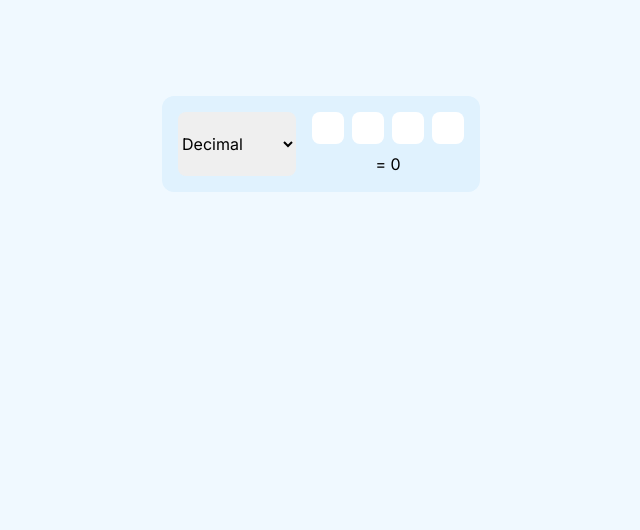
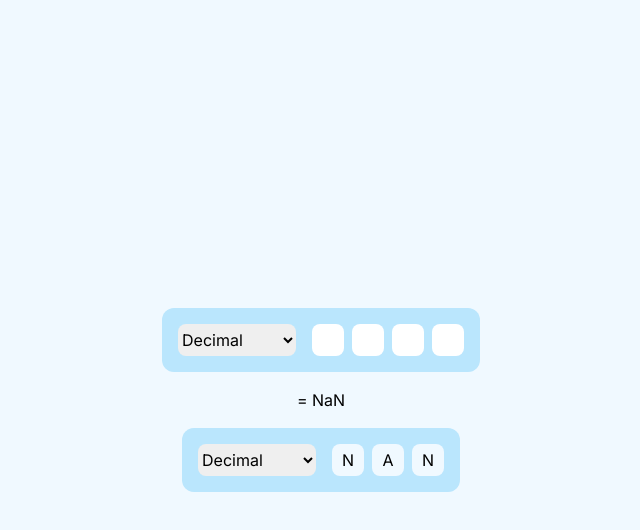
Before and after one commit to kevinthegreat1/number-converter, a Next.js app: page / in a window 1280 px wide. Shown: the top 530 px of the page, without its empty margins (319-959 px from the left). Built offline with nearby package versions, Linux system fonts and the light colour scheme.

Commit message:
Add output

```diff
--- a/src/app/page.tsx
+++ b/src/app/page.tsx
@@ -1,9 +1,16 @@
-import Input from "@/components/input";
+"use client";
+
+import NumberComponent from "@/components/number-component";
+import {useState} from "react";
 
 export default function Home() {
+  const [number, setNumber] = useState(0);
+
   return (
-    <main className="flex min-h-screen flex-col items-center justify-between p-24 bg-sky-50">
-      <Input/>
+    <main className="flex min-h-screen flex-col items-center justify-center p-24 gap-4 bg-sky-50">
+      <NumberComponent input={true} setNumber={setNumber}/>
+      <div>= {number}</div>
+      <NumberComponent input={false} number={number}/>
     </main>
   );
 }
--- a/src/components/decimal-number.tsx
+++ /dev/null
@@ -1,29 +0,0 @@
-"use client";
-
-import {useState} from "react";
-
-export type DecimalNumberProps = {
-  input: boolean,
-  number?: number,
-  setNumber?: (number: number) => void
-}
-
-export default function DecimalNumber({input, number, setNumber = () => {}}: DecimalNumberProps) {
-  const [digits, setDigits] = useState<string[]>(["0", "0", "0", "0"]);
-  const value = parseInt(digits.join(""));
-  setNumber(value);
-
-  if (input) {
-    return (
-      <div className="flex flex-col items-center gap-2">
-        <div className="flex gap-2">
-          <input type="text" maxLength={1} className="w-8 h-8 rounded-lg" onChange={e => setDigits([digits[0], digits[1], digits[2], e.target.value])}></input>
-          <input type="text" maxLength={1} className="w-8 h-8 rounded-lg" onChange={e => setDigits([digits[0], digits[1], e.target.value, digits[3]])}></input>
-          <input type="text" maxLength={1} className="w-8 h-8 rounded-lg" onChange={e => setDigits([digits[0], e.target.value, digits[2], digits[3]])}></input>
-          <input type="text" maxLength={1} className="w-8 h-8 rounded-lg" onChange={e => setDigits([e.target.value, digits[1], digits[2], digits[3]])}></input>
-        </div>
-        <div>= {value}</div>
-      </div>
-    )
-  }
-}
--- /dev/null
+++ b/src/components/input-number.tsx
@@ -0,0 +1,26 @@
+"use client";
+
+import {useState} from "react";
+import getRadix from "@/utils/radix";
+
+export type InputNumberProps = {
+  type: string,
+  setNumber: (number: number) => void
+}
+
+export default function InputNumber({type, setNumber}: InputNumberProps) {
+  const [digits, setDigits] = useState<string[]>(Array(16).fill(""));
+  const value = parseInt(digits.join(""), getRadix(type));
+  setNumber(value);
+
+  return (
+    <div className="flex flex-col items-center gap-2">
+      <div className="flex gap-2">
+        <input type="text" maxLength={1} className="w-8 h-8 rounded-lg" onChange={e => setDigits(digits.map((digit, i) => i == 1 ? e.target.value : digit))}></input>
+        <input type="text" maxLength={1} className="w-8 h-8 rounded-lg" onChange={e => setDigits(digits.map((digit, i) => i == 2 ? e.target.value : digit))}></input>
+        <input type="text" maxLength={1} className="w-8 h-8 rounded-lg" onChange={e => setDigits(digits.map((digit, i) => i == 3 ? e.target.value : digit))}></input>
+        <input type="text" maxLength={1} className="w-8 h-8 rounded-lg" onChange={e => setDigits(digits.map((digit, i) => i == 4 ? e.target.value : digit))}></input>
+      </div>
+    </div>
+  )
+}
--- a/src/components/input.tsx
+++ /dev/null
@@ -1,21 +0,0 @@
-"use client";
-
-import {useState} from "react";
-import DecimalNumber from "@/components/decimal-number";
-
-export default function Input() {
-  const [type, setType] = useState("decimal");
-
-  return (
-    <div>
-      <div className="p-4 rounded-xl bg-sky-100 flex flex-row gap-4">
-        <select value={type} onChange={e => setType(e.target.value)} className="rounded-lg">
-          <option value="decimal">Decimal</option>
-          <option value="binary">Binary</option>
-          <option value="hexadecimal">Hexadecimal</option>
-        </select>
-        {type === "decimal" && <DecimalNumber input={true}/>}
-      </div>
-    </div>
-  )
-}
--- /dev/null
+++ b/src/components/number-component.tsx
@@ -0,0 +1,26 @@
+"use client";
+
+import {useState} from "react";
+import InputNumber from "@/components/input-number";
+import TypeSelect from "@/components/type-select";
+import OutputNumber from "@/components/output-number";
+
+export type NumberComponentProps = {
+  input: boolean,
+  number?: number,
+  setNumber?: (number: number) => void
+}
+
+export default function NumberComponent({input, number = 0, setNumber = () => {}}: NumberComponentProps) {
+  const [type, setType] = useState("decimal");
+
+  return (
+    <div>
+      <div className="p-4 rounded-xl bg-sky-200 flex flex-row gap-4">
+        <TypeSelect type={type} setType={setType}/>
+        {input && <InputNumber type={type} setNumber={setNumber}/>}
+        {!input && <OutputNumber type={type} number={number}/>}
+      </div>
+    </div>
+  )
+}
--- /dev/null
+++ b/src/components/output-number.tsx
@@ -0,0 +1,20 @@
+"use client";
+
+import getRadix from "@/utils/radix";
+
+export type OutputNumberProps = {
+  type: string,
+  number: number,
+}
+
+export default function OutputNumber({type, number}: OutputNumberProps) {
+  const digits = number.toString(getRadix(type)).split("");
+
+  return (
+    <div className="flex flex-col items-center gap-2">
+      <div className="flex gap-2 text-center align-middle">
+        {digits.map((digit, i) => <div key={i} className="w-8 h-8 rounded-lg bg-sky-50 flex justify-center items-center">{digit.toUpperCase()}</div>)}
+      </div>
+    </div>
+  )
+}
--- /dev/null
+++ b/src/components/type-select.tsx
@@ -0,0 +1,14 @@
+export type TypeSelectProps = {
+  type: string,
+  setType: (type: string) => void
+}
+
+export default function TypeSelect({type, setType}: TypeSelectProps) {
+  return (
+    <select value={type} onChange={e => setType(e.target.value)} className="rounded-lg">
+      <option value="decimal">Decimal</option>
+      <option value="binary">Binary</option>
+      <option value="hexadecimal">Hexadecimal</option>
+    </select>
+  )
+}
--- /dev/null
+++ b/src/utils/radix.tsx
@@ -0,0 +1,10 @@
+export default function getRadix(type: string) {
+  switch (type) {
+    case "binary":
+      return 2;
+    case "hexadecimal":
+      return 16;
+    default:
+      return 10;
+  }
+}
```
